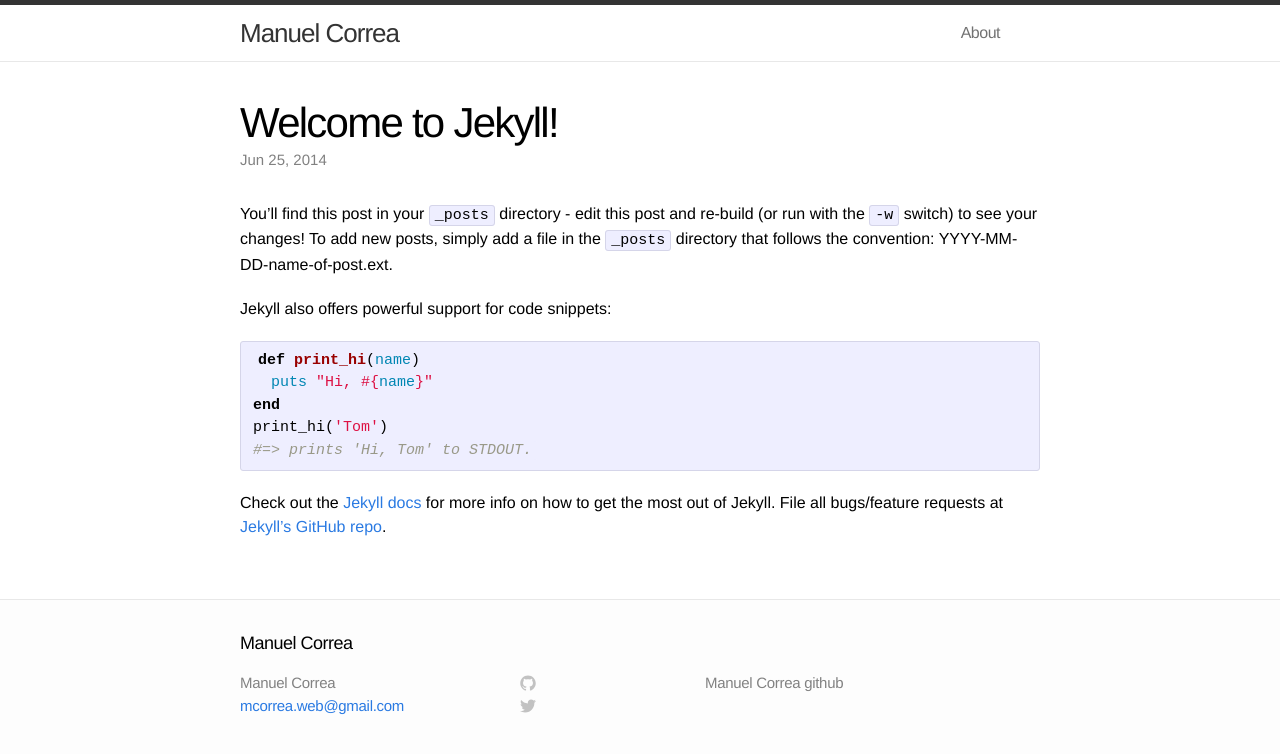
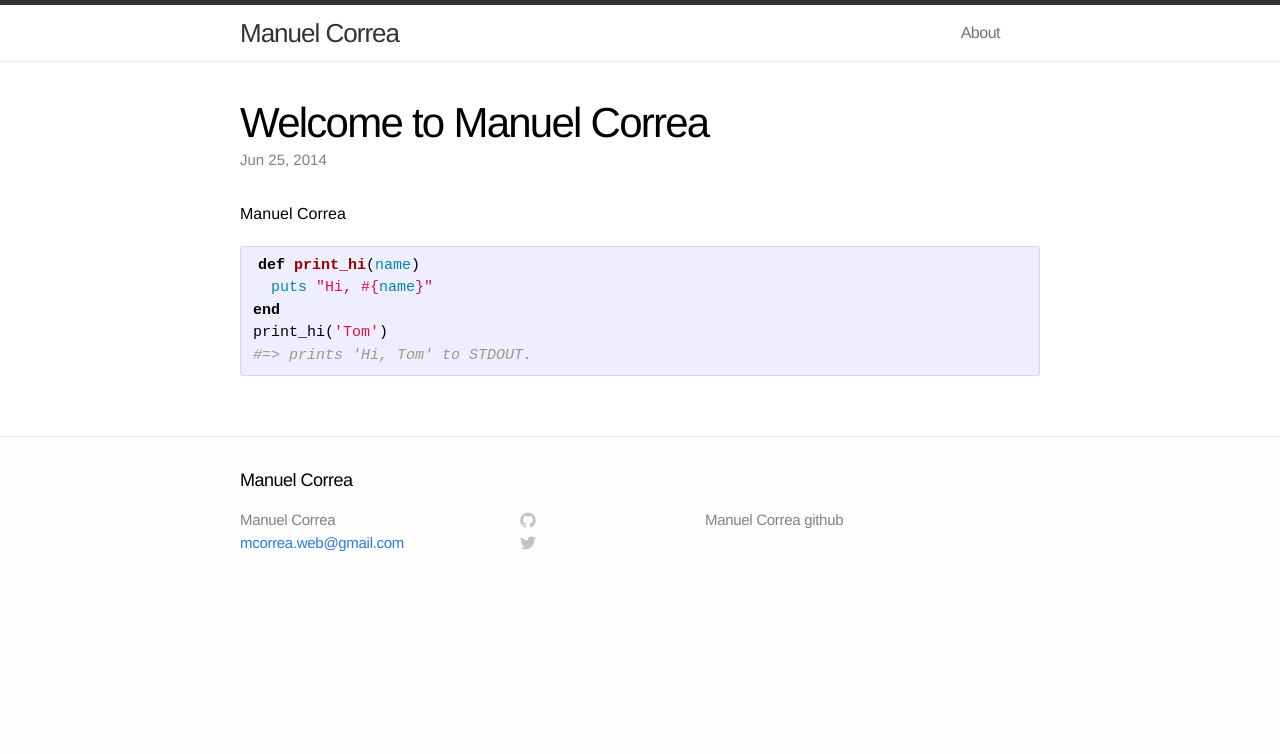
Before and after one commit to manuelcorrea/manuelcorrea.github.io, a Jekyll site: the page built from _posts/2014-06-25-welcome-to-jekyll.markdown, in a window 1280 px wide. Shown: the top 754 px of the page. Built offline with Jekyll 4.4.1, drawn with Linux system fonts in a browser that asks for light colours.

Commit message:
post and about

```diff
--- a/_posts/2014-06-25-welcome-to-jekyll.markdown
+++ b/_posts/2014-06-25-welcome-to-jekyll.markdown
@@ -1,14 +1,10 @@
 ---
 layout: post
-title:  "Welcome to Jekyll!"
+title:  "Welcome to Manuel Correa"
 date:   2014-06-25 14:49:06
-categories: jekyll update
 ---
 
-You'll find this post in your `_posts` directory - edit this post and re-build (or run with the `-w` switch) to see your changes!
-To add new posts, simply add a file in the `_posts` directory that follows the convention: YYYY-MM-DD-name-of-post.ext.
-
-Jekyll also offers powerful support for code snippets:
+Manuel Correa
 
 {% highlight ruby %}
 def print_hi(name)
@@ -17,8 +13,3 @@
 print_hi('Tom')
 #=> prints 'Hi, Tom' to STDOUT.
 {% endhighlight %}
-
-Check out the [Jekyll docs][jekyll] for more info on how to get the most out of Jekyll. File all bugs/feature requests at [Jekyll's GitHub repo][jekyll-gh].
-
-[jekyll-gh]: https://github.com/jekyll/jekyll
-[jekyll]:    http://jekyllrb.com
```
Also changed, not shown: about.md (+1 -5 lines), 1 other file.
